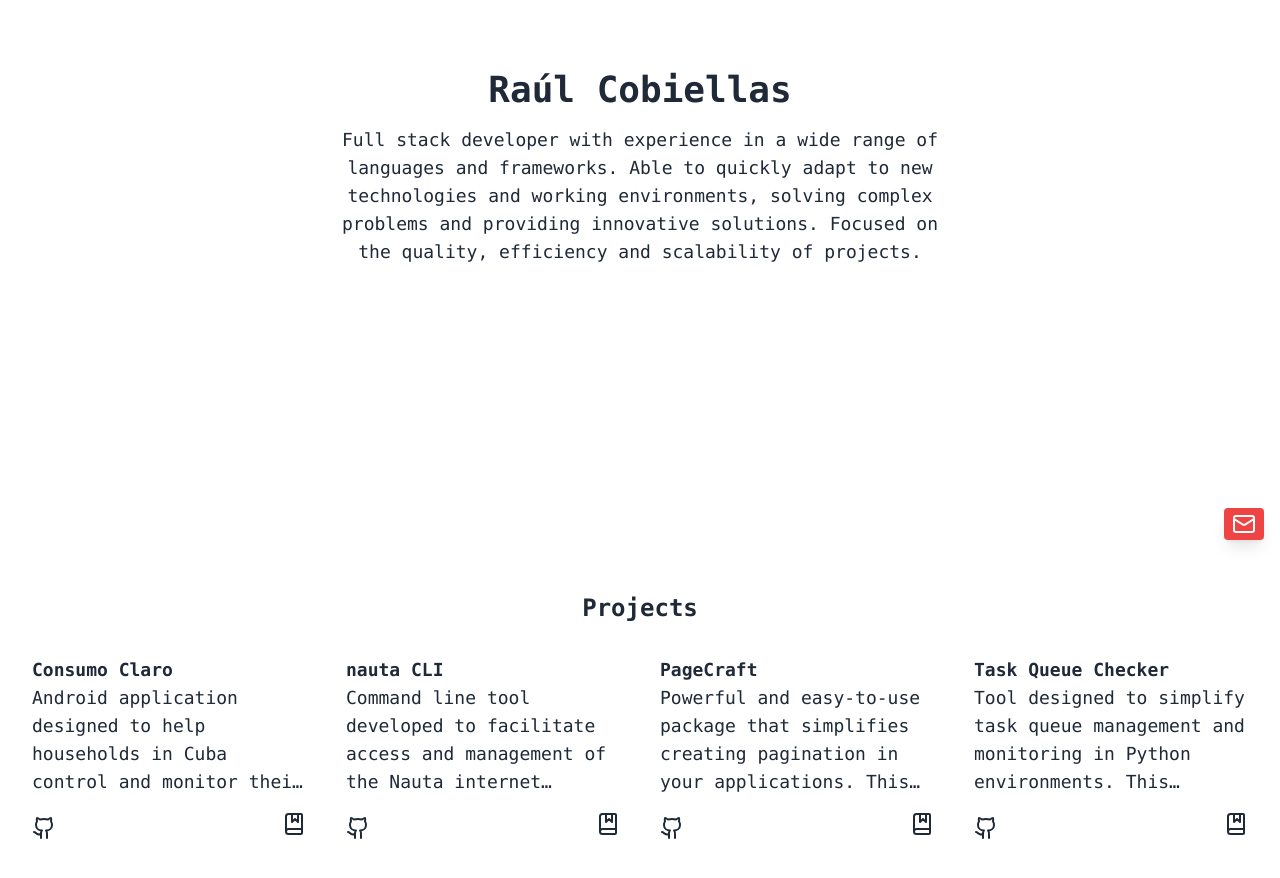
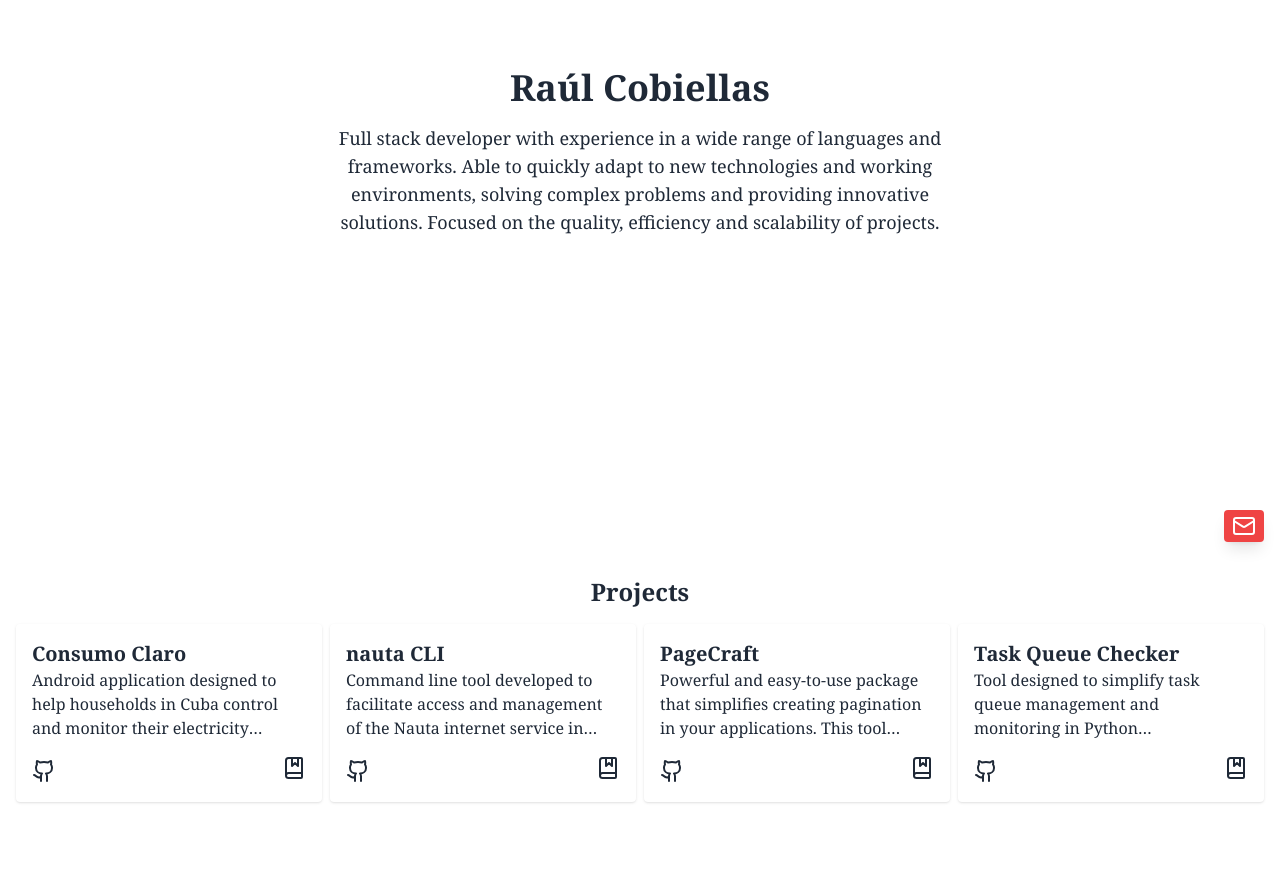
Before and after one commit to raulodev/portfolio, a Next.js app: page / in a window 1280 px wide. Shown: the part 240-1118 px from the top of the page. Built offline with nearby package versions, Linux system fonts and the light colour scheme.

Commit message:
change font

```diff
--- a/app/components/Card.tsx
+++ b/app/components/Card.tsx
@@ -10,10 +10,10 @@ interface CardProps {
 
 export const Card: React.FC<CardProps> = ({ project, onSelect }) => {
   return (
-    <div className=" p-4 rounded hover:shadow-xl space-y-4 duration-200">
+    <div className="p-4 rounded shadow hover:shadow-xl space-y-4 duration-200">
       <div>
-        <p className="text-lg font-bold">{project.name}</p>
-        <p className="line-clamp-4">{project.description}</p>
+        <p className="text-xl font-bold">{project.name}</p>
+        <p className="line-clamp-3">{project.description}</p>
       </div>
 
       <div className="flex items-center justify-between">
--- a/app/components/Modal.tsx
+++ b/app/components/Modal.tsx
@@ -24,7 +24,7 @@ export const Modal: React.FC<ModalProps> = ({ onClose, project }) => {
           </span>
         </div>
 
-        <div className="h-max max-h-96 sm:max-h-56 overflow-y-auto pr-1">
+        <div className="h-max text-lg max-h-96 sm:max-h-56 overflow-y-auto pr-1">
           {project.description}
           <p className="font-bold mt-4">Techs:</p>
           <ol className="list-disc list-inside">
--- a/app/page.tsx
+++ b/app/page.tsx
@@ -14,16 +14,15 @@ export default function Home() {
   const projSection = useRef<HTMLDivElement>(null);
 
   return (
-    <div className="p-4 space-y-4 text-gray-800 text-lg font-mono">
+    <div className="px-4 space-y-4 text-gray-800 font-serif">
       {/* Personal Info */}
-      <div className="flex flex-col gap-4 items-center justify-center h-screen text-right sm:text-center">
+      <div className="flex flex-col gap-4 items-center justify-center h-screen text-center">
         <h1 className="text-4xl font-black">{personalInfo.name}</h1>
-        <p className="sm:w-1/2">{personalInfo.summary}</p>
-
+        <p className="sm:w-1/2 text-lg">{personalInfo.summary}</p>
         <div>
           {showArrow && (
             <button
-              className="duration-75"
+              className="absolute bottom-10 duration-75"
               onClick={() => {
                 projSection.current?.scrollIntoView({
                   behavior: "smooth",
```
